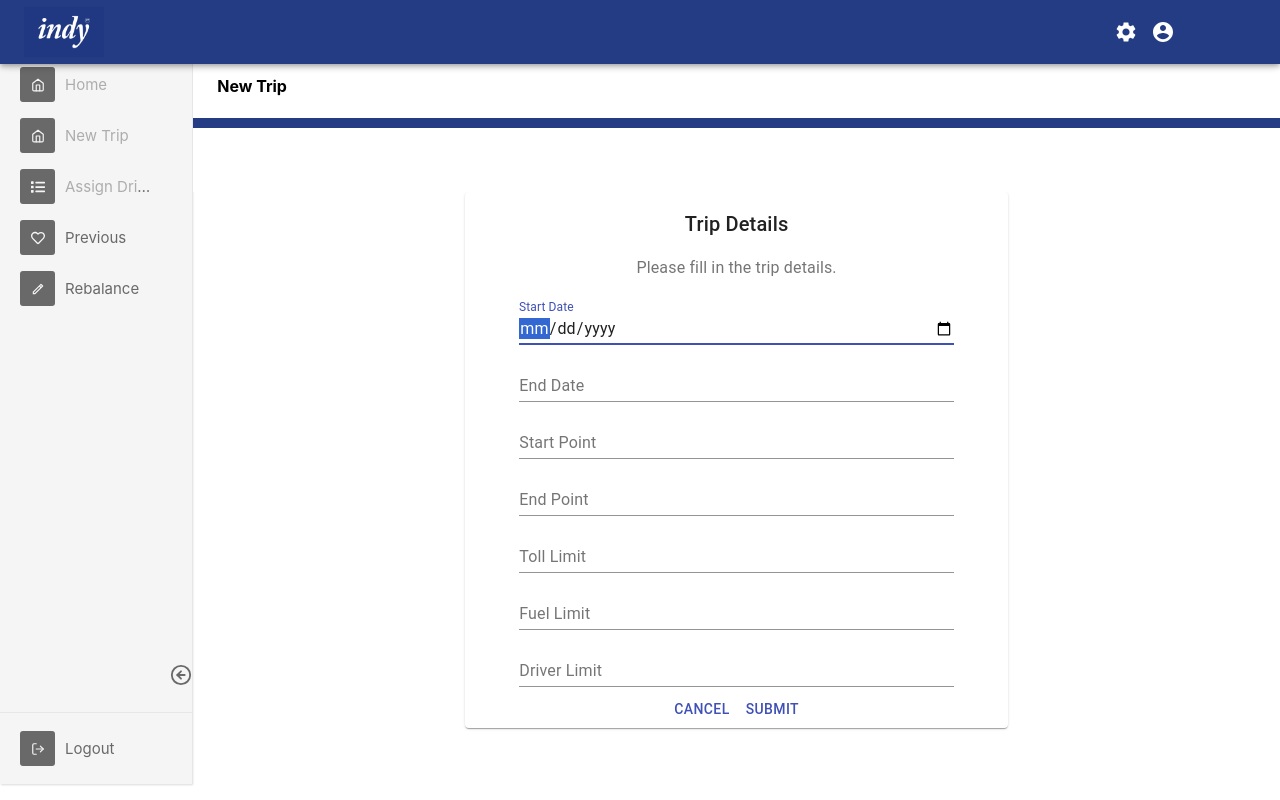
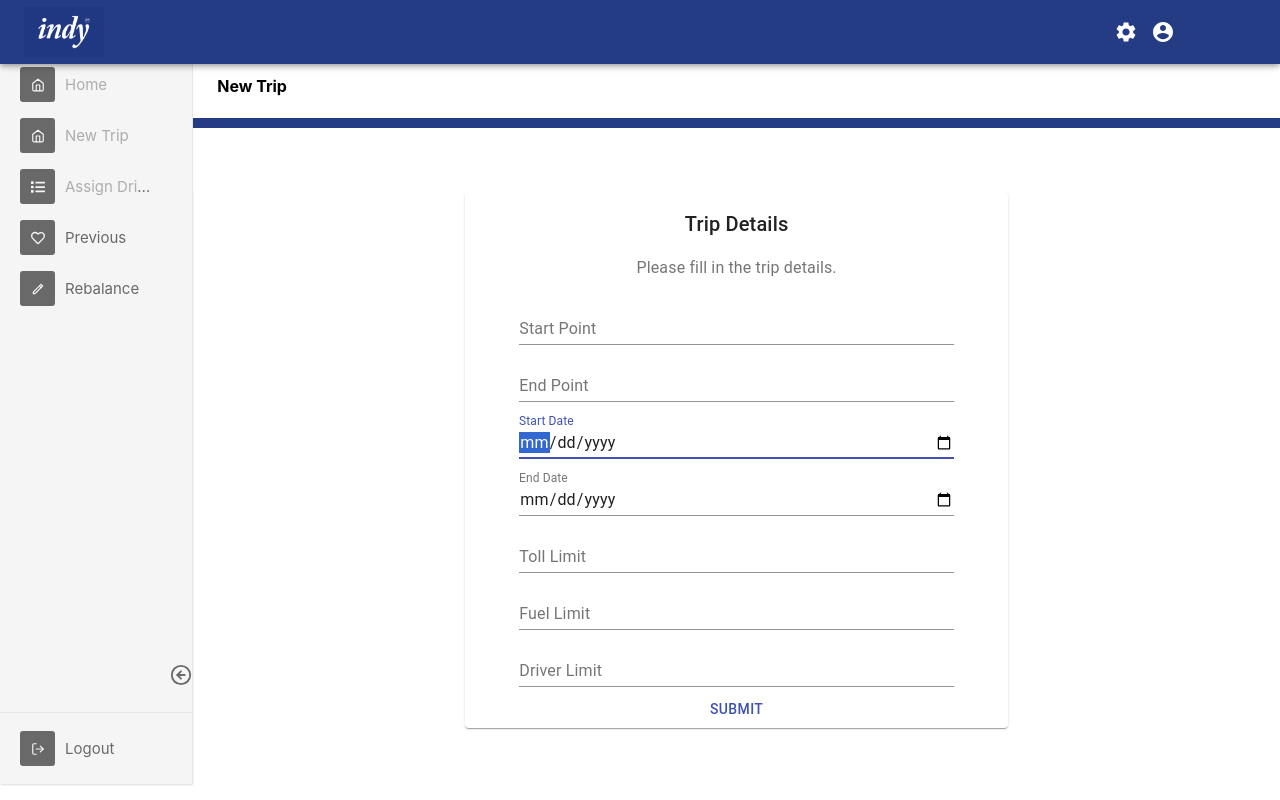
Before and after one commit to yashkumar0707/Obopay_Web_Portal, a React (Create React App) app: page /newtrip in a window 1280 px wide. Built offline with nearby package versions, Linux system fonts and the light colour scheme.

Commit message:
dates edited

```diff
--- a/src/components/Newtrip/Newtrip.js
+++ b/src/components/Newtrip/Newtrip.js
@@ -32,6 +32,15 @@ const Newtrip = (props) => {
     const [toll_limit, setToll] = useState("")
     const [fuel_limit, setFuel] = useState("")
     const [driver_limit, setDriver] = useState("")
+    const [open, setOpen] = React.useState(false);
+
+    const handleClickOpen = () => {
+        setOpen(true);
+    };
+
+    const handleClose = () => {
+        setOpen(false);
+    };
     // const [ids, setIds] = useState([])
 
     function buttonClicked() {
@@ -50,9 +59,7 @@ const Newtrip = (props) => {
     function handleDialog(e) {
         e.preventDefault()
 
-        console.log(e.target.name1.value)
-        console.log(e.target.email.value)
-        console.log(this.state.selectedID)
+        handleClickOpen()
         // await fetch(process.env.REACT_APP_URL + 'api/users/' + this.state.selectedID[0], {
         //   method: 'PUT',
         //   body: JSON.stringify({
@@ -86,35 +93,13 @@ const Newtrip = (props) => {
                     </Toolbar>
 
                 </div>
-          <div style={{width:'50%', paddingLeft:'25%', paddingTop:'-5%'}}>
+                <div style={{ width: '50%', paddingLeft: '25%', paddingTop: '-5%' }}>
                     <Card >
-                    <form onSubmit={handleDialog} style={{ width: '80%', paddingLeft:'10%' }}>
+                        <form onSubmit={handleDialog} style={{ width: '80%', paddingLeft: '10%' }}>
                             <DialogTitle id="form-dialog-title">Trip Details</DialogTitle>
                             <DialogContentText>
                                 Please fill in the trip details.
                             </DialogContentText>
-
-                        <TextField
-                            autoFocus
-                            margin="dense"
-                            id="name1"
-                            name="name1"
-                            label="Start Date"
-                            type="date"
-                            defaultValue="2017-05-24"
-                            fullWidth
-                            value={startdate} onChange={e => setStartDate(e.target.value)}
-                        />
-                        <TextField
-
-                            margin="dense"
-                            id="email"
-                            label="End Date"
-                            type="text"
-                            name="email"
-                            fullWidth
-                            value={enddate} onChange={e => setEndDate(e.target.value)}
-                        />
                             <TextField
 
                                 margin="dense"
@@ -135,6 +120,38 @@ const Newtrip = (props) => {
                                 fullWidth
                                 value={endpoint} onChange={e => setEndPoint(e.target.value)}
                             />
+                            <TextField
+                                autoFocus
+                                margin="dense"
+                                id="name1"
+                                name="name1"
+                                label="Start Date"
+                                type="date"
+                                defaultValue="2017-05-24"
+                                fullWidth
+                                InputLabelProps={{
+                                    shrink: true,
+                                }}
+                                value={startdate} onChange={e => setStartDate(e.target.value)}
+                            />
+
+                            <TextField
+
+                                margin="dense"
+                                id="email"
+                                label="End Date"
+                                type="text"
+                                name="email"
+                                fullWidth
+                                type="date"
+                                defaultValue="2017-05-24"
+                                fullWidth
+                                InputLabelProps={{
+                                    shrink: true,
+                                }}
+                                value={enddate} onChange={e => setEndDate(e.target.value)}
+                            />
+
                             <TextField
 
                                 margin="dense"
@@ -167,9 +184,9 @@ const Newtrip = (props) => {
                             />
 
                             {/* <DialogActions> */}
-                        <Button color="primary">
+                            {/* <Button color="primary">
                             Cancel
-                        </Button>
+                        </Button> */}
                             <Button type="submit" color="primary">
                                 Submit
                             </Button>
@@ -180,6 +197,27 @@ const Newtrip = (props) => {
 
                         </form>
                     </Card>
+                    <Dialog
+                        open={open}
+                        // TransitionComponent={Transition}
+                        keepMounted
+                        onClose={handleClose}
+                        aria-labelledby="alert-dialog-slide-title"
+                        aria-describedby="alert-dialog-slide-description"
+                    >
+                        <DialogTitle id="alert-dialog-slide-title">New Trip Details</DialogTitle>
+                        <DialogContent>
+                            <DialogContentText id="alert-dialog-slide-description">
+                                Trip Details have been successfully added
+                            </DialogContentText>
+                        </DialogContent>
+                        <DialogActions>
+
+                            <Button onClick={handleClose} color="primary">
+                                Close
+                            </Button>
+                        </DialogActions>
+                    </Dialog>
                 </div>
             </div >
         </div>
```
Lines whose indentation alone changed are shown as unchanged.
